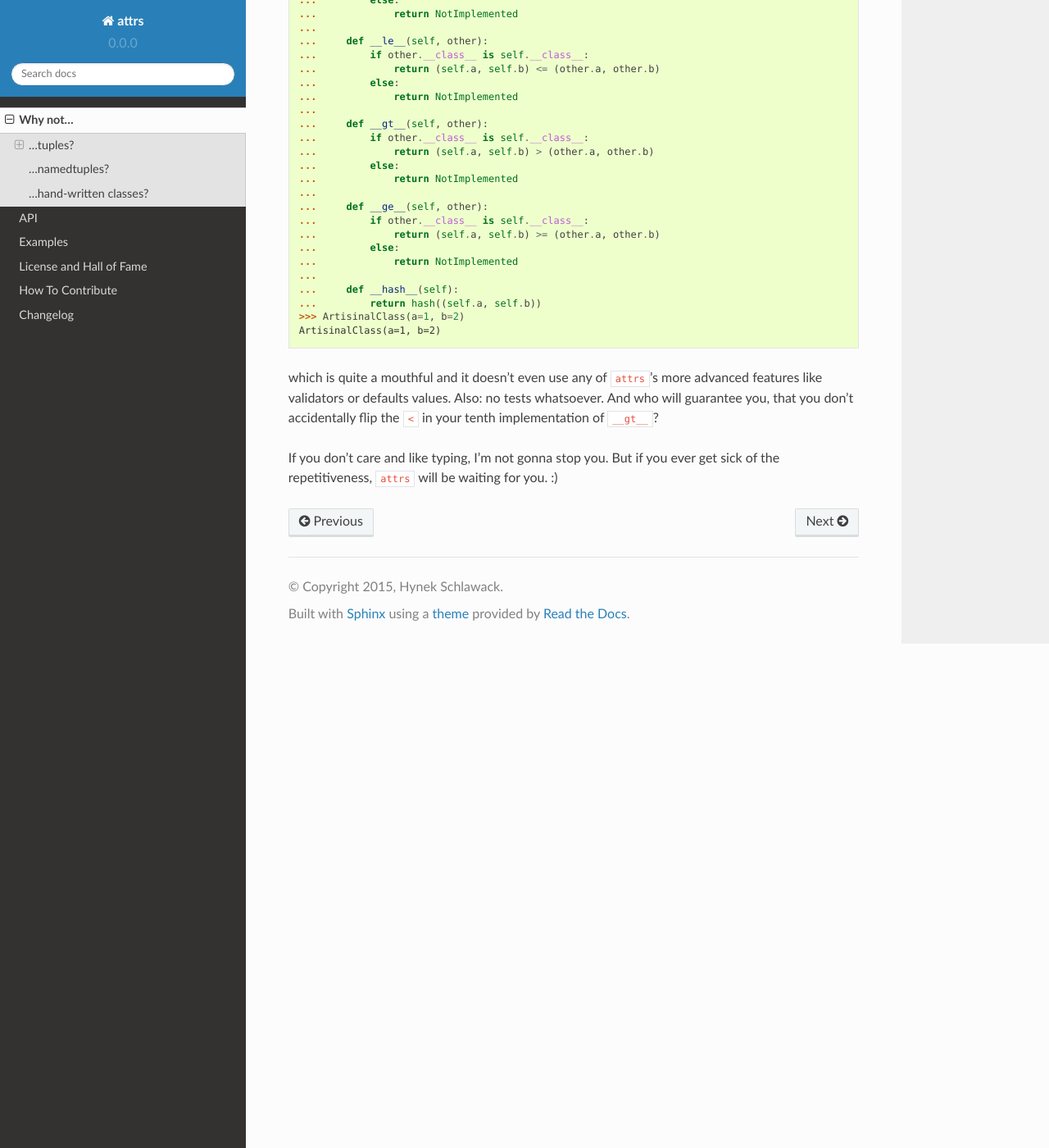
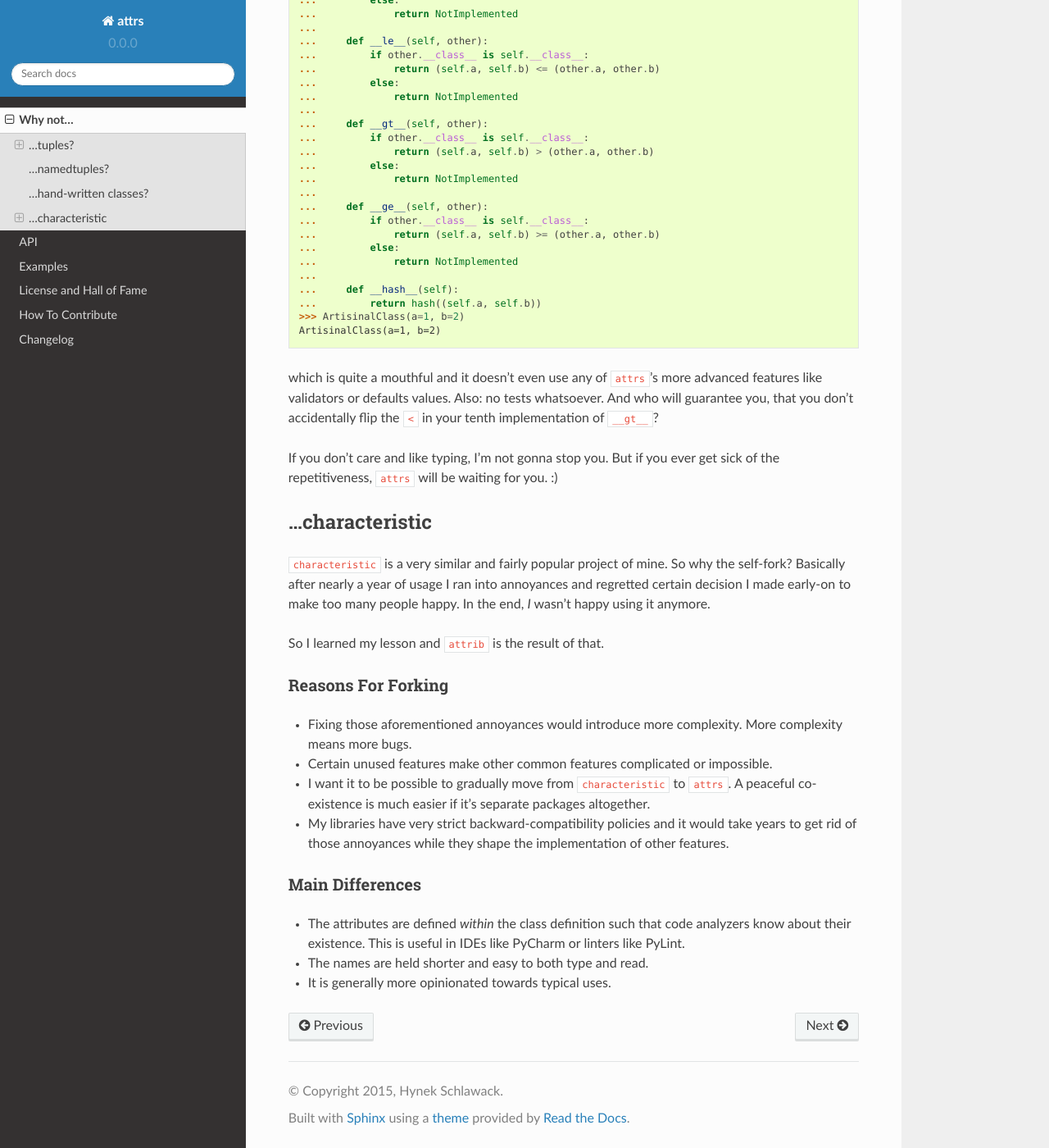
Before and after one commit to python-attrs/attrs, a Sphinx documentation site: the page built from docs/why.rst, in a window 1280 px wide and 1400 px high, scrolled down 2833 px. Shown: the whole window at 82% size. Built offline with Sphinx 7.4.7 and the Read the Docs theme 2.0.0, drawn with Linux system fonts in a browser that asks for light colours.

Commit message:
Add some rationale about why forking characteristic

```diff
--- a/docs/why.rst
+++ b/docs/why.rst
@@ -176,3 +176,34 @@ And who will guarantee you, that you don't accidentally flip the ``<`` in your t
 
 If you don't care and like typing, I'm not gonna stop you.
 But if you ever get sick of the repetitiveness, ``attrs`` will be waiting for you. :)
+
+
+…characteristic
+---------------
+
+``characteristic`` is a very similar and fairly popular project of mine.
+So why the self-fork?
+Basically after nearly a year of usage I ran into annoyances and regretted certain decision I made early-on to make too many people happy.
+In the end, *I* wasn't happy using it anymore.
+
+So I learned my lesson and ``attrib`` is the result of that.
+
+
+Reasons For Forking
+^^^^^^^^^^^^^^^^^^^
+
+- Fixing those aforementioned annoyances would introduce more complexity.
+  More complexity means more bugs.
+- Certain unused features make other common features complicated or impossible.
+- I want it to be possible to gradually move from ``characteristic`` to ``attrs``.
+  A peaceful co-existence is much easier if it's separate packages altogether.
+- My libraries have very strict backward-compatibility policies and it would take years to get rid of those annoyances while they shape the implementation of other features.
+
+
+Main Differences
+^^^^^^^^^^^^^^^^
+
+- The attributes are defined *within* the class definition such that code analyzers know about their existence.
+  This is useful in IDEs like PyCharm or linters like PyLint.
+- The names are held shorter and easy to both type and read.
+- It is generally more opinionated towards typical uses.
```
